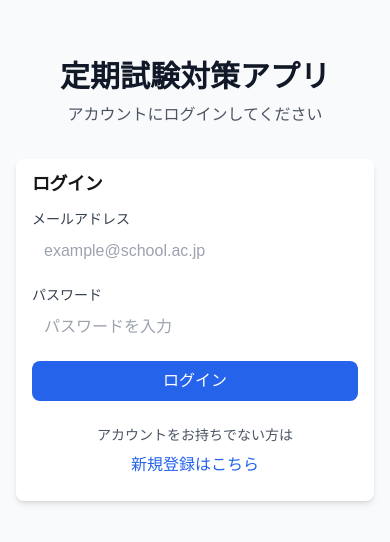
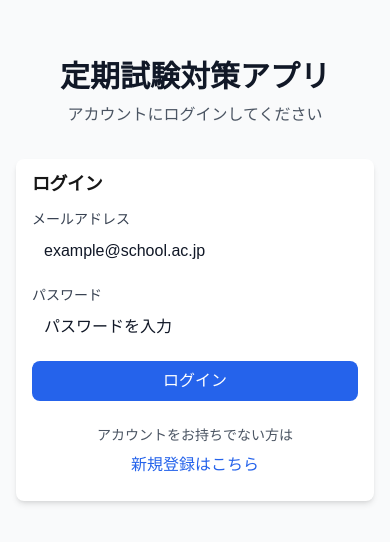
Before and after one commit to Akira-0132/exam-preparation-support-app, a Next.js app: page /login in a window 390 px wide. Shown: the part 142-684 px from the top of the page. Built offline with nearby package versions, Linux system fonts and the light colour scheme; no server answers.

Commit message:
fix(mobile): force text color to gray-900 for inputs/selects on iOS/Android; ensure Input/Select use text-gray-900

```diff
--- a/app/globals.css
+++ b/app/globals.css
@@ -80,7 +80,8 @@ input:not([type="checkbox"]):not([type="radio"]), textarea, select {
   background-color: transparent;
   border: none;
   outline: none;
-  color: inherit;
+  color: #111827; /* force text to near-black on mobile */
+  -webkit-text-fill-color: #111827; /* iOS Safari */
   font-size: inherit;
   font-family: inherit;
 }
@@ -88,7 +89,8 @@ input:not([type="checkbox"]):not([type="radio"]), textarea, select {
 /* フォーカス時のスタイル */
 input:not([type="checkbox"]):not([type="radio"]):focus, textarea:focus, select:focus {
   background-color: transparent !important;
-  color: inherit !important;
+  color: #111827 !important;
+  -webkit-text-fill-color: #111827 !important;
   opacity: 1 !important;
 }
 
@@ -144,11 +146,10 @@ input:not([type="checkbox"]):not([type="radio"]), textarea, select {
   -moz-background-color: transparent !important;
 }
 
-/* iOSでのinput要素のテキスト色を継承 */
+/* iOSでのinput要素のテキスト色を強制（黒系） */
 input:not([type="checkbox"]):not([type="radio"]), textarea, select {
-  color: inherit !important;
-  -webkit-text-fill-color: inherit !important;
-  -moz-text-fill-color: inherit !important;
+  color: #111827 !important;
+  -webkit-text-fill-color: #111827 !important;
 }
 
 /* 強化チェックボックス */
--- a/components/ui/Input.tsx
+++ b/components/ui/Input.tsx
@@ -36,7 +36,7 @@ const Input = forwardRef<HTMLInputElement, InputProps>(
         <input
           type={type}
           className={cn(
-            'block px-3 py-2 border border-gray-300 rounded-md text-sm placeholder-gray-400',
+            'block px-3 py-2 border border-gray-300 rounded-md text-sm placeholder-gray-400 text-gray-900',
             'focus:outline-none focus:ring-2 focus:ring-blue-500 focus:border-transparent',
             'disabled:bg-gray-50 disabled:text-gray-500 disabled:cursor-not-allowed',
             error && 'border-red-500 focus:ring-red-500',
--- a/components/ui/Select.tsx
+++ b/components/ui/Select.tsx
@@ -45,7 +45,7 @@ const Select = forwardRef<HTMLSelectElement, SelectProps>(
         <div className="relative">
           <select
             className={cn(
-              'block w-full px-3 py-2 border border-gray-300 rounded-md text-sm bg-white',
+              'block w-full px-3 py-2 border border-gray-300 rounded-md text-sm bg-white text-gray-900',
               'focus:outline-none focus:ring-2 focus:ring-blue-500 focus:border-transparent',
               'disabled:bg-gray-50 disabled:text-gray-500 disabled:cursor-not-allowed',
               'appearance-none cursor-pointer',
```
